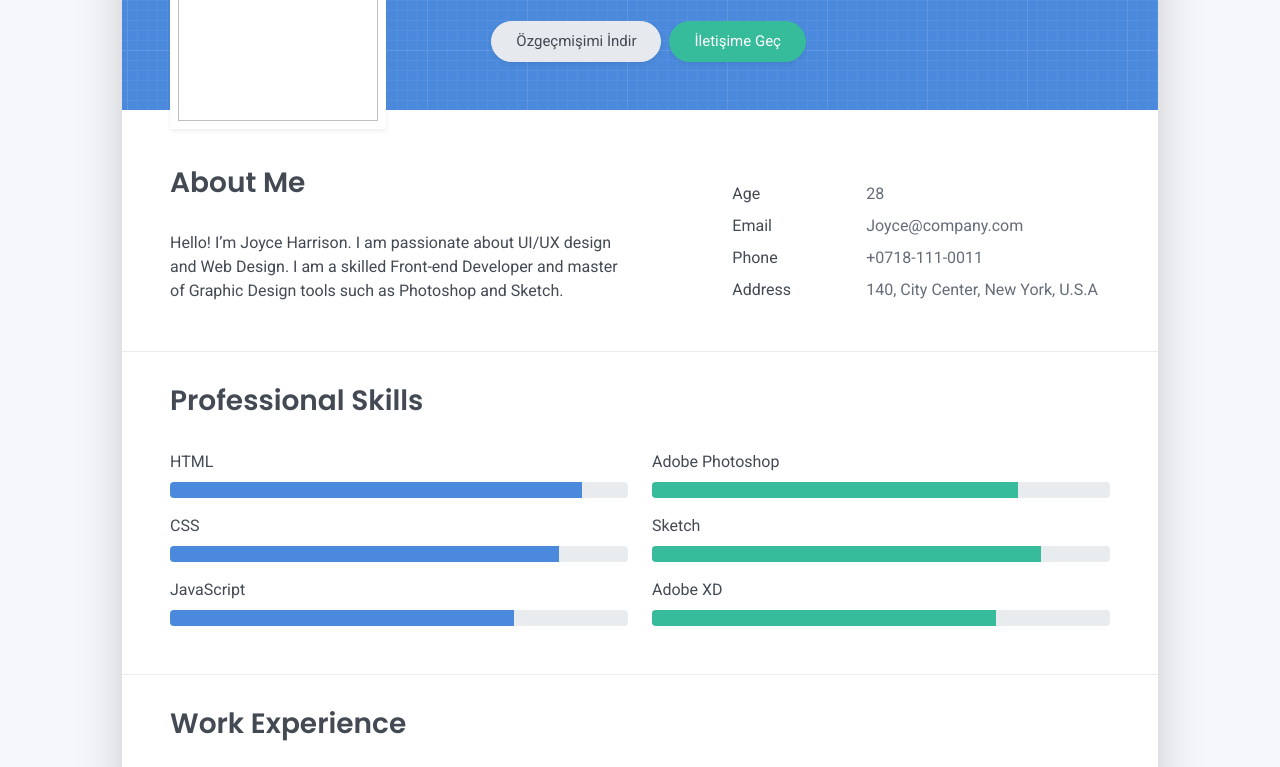
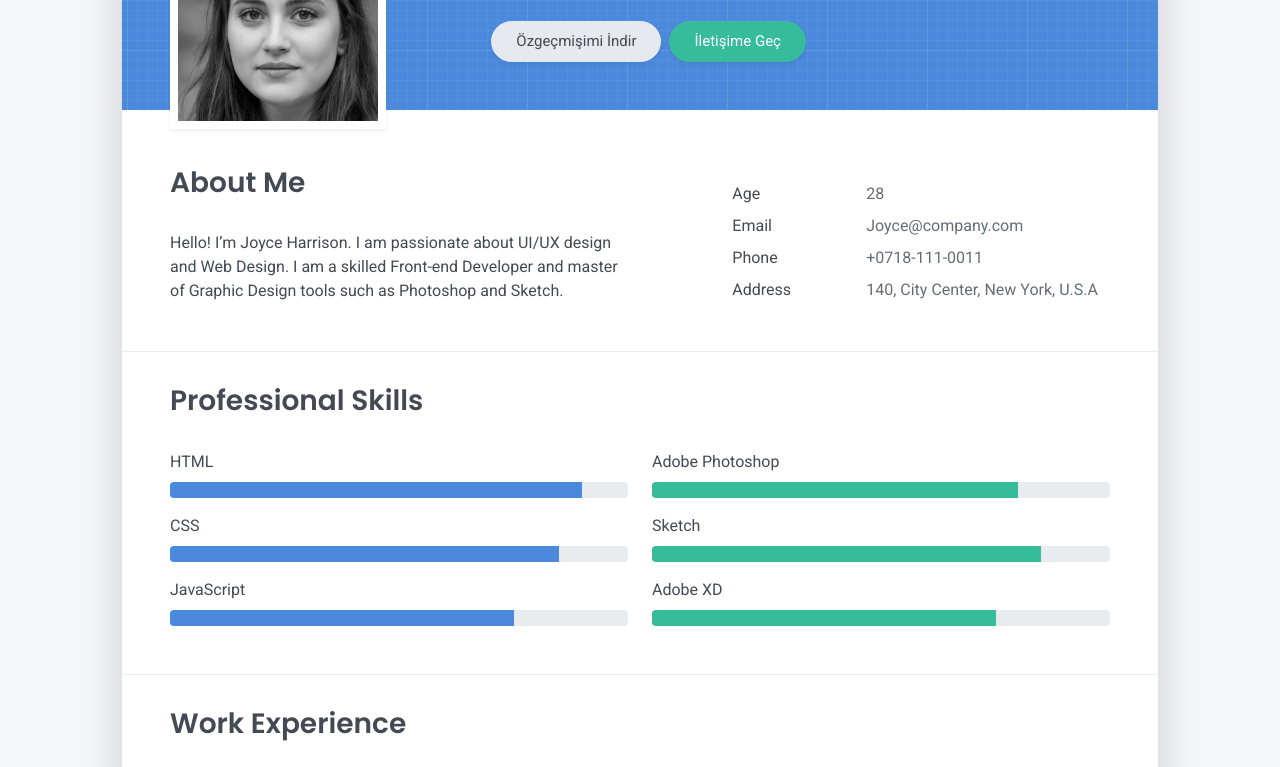
Before and after one commit to bugresearch/bugresearch.github.io, a plain HTML site: page index.html in a window 1280 px wide. Shown: the part 259-1026 px from the top of the page. Drawn offline with Linux system fonts and the light colour scheme.

Commit message:
Update index.html

```diff
--- a/index.html
+++ b/index.html
@@ -4,7 +4,7 @@
     <meta charset="UTF-8">
     <meta http-equiv="X-UA-Compatible" content="IE=edge">
     <meta name="viewport" content="width=device-width, initial-scale=1">
-    <title>Right Resume</title>
+    <title>Deniz Bektaş</title>
     <link rel="preconnect" href="https://fonts.gstatic.com" crossorigin="crossorigin"/>
     <link rel="preload" as="style" href="https://fonts.googleapis.com/css2?family=Poppins:wght@600&amp;family=Roboto:wght@300;400;500;700&amp;display=swap"/>
     <link rel="stylesheet" href="https://fonts.googleapis.com/css2?family=Poppins:wght@600&amp;family=Roboto:wght@300;400;500;700&amp;display=swap" media="print" onload="this.media='all'"/>
@@ -54,7 +54,7 @@
   <div class="cover-bg p-3 p-lg-4 text-white">
     <div class="row">
       <div class="col-lg-4 col-md-5">
-        <div class="avatar hover-effect bg-white shadow-sm p-1"><img src="images/avatar.jpg" width="200" height="200"/></div>
+        <div class="avatar hover-effect bg-white shadow-sm p-1"><img src="assets/avatar.jpg" width="200" height="200"/></div>
       </div>
       <div class="col-lg-8 col-md-7 text-center text-md-start">
         <h2 class="h1 mt-2" data-aos="fade-left" data-aos-delay="0">Deniz Bektaş</h2>
```
